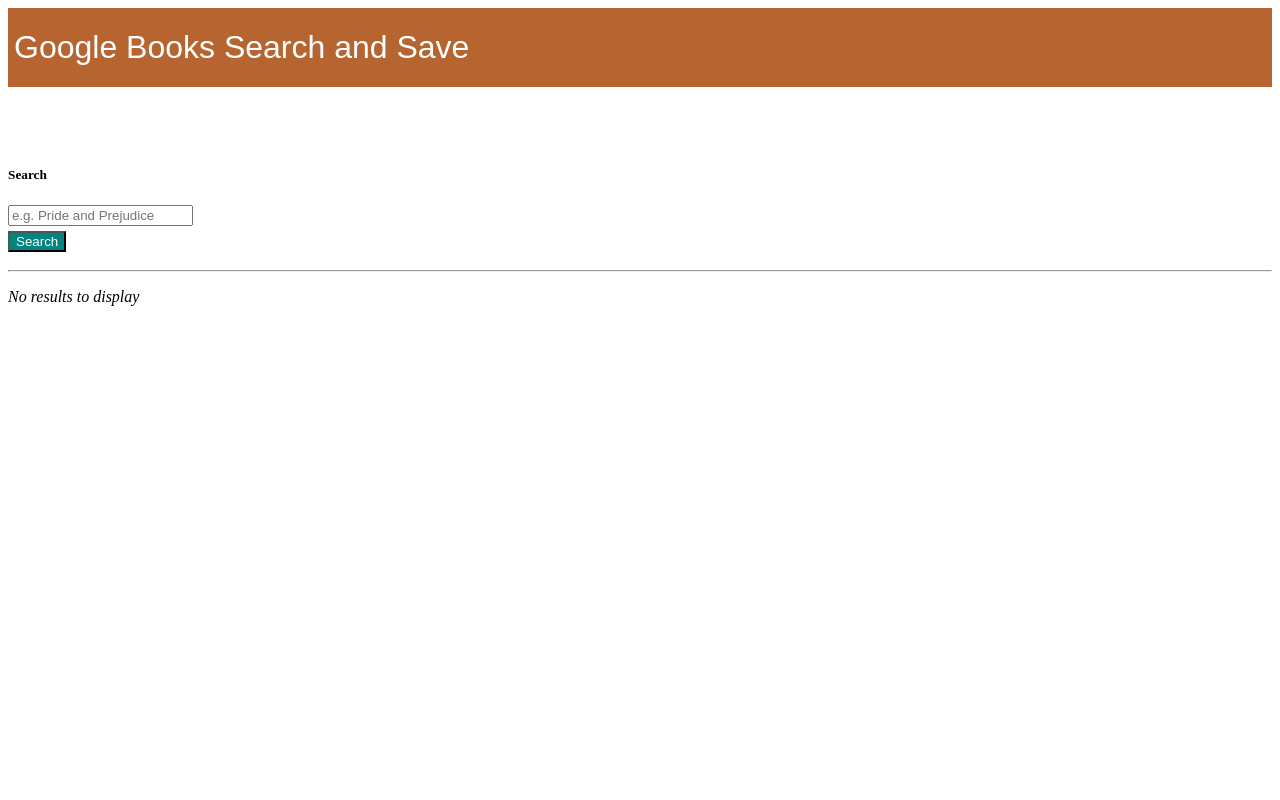
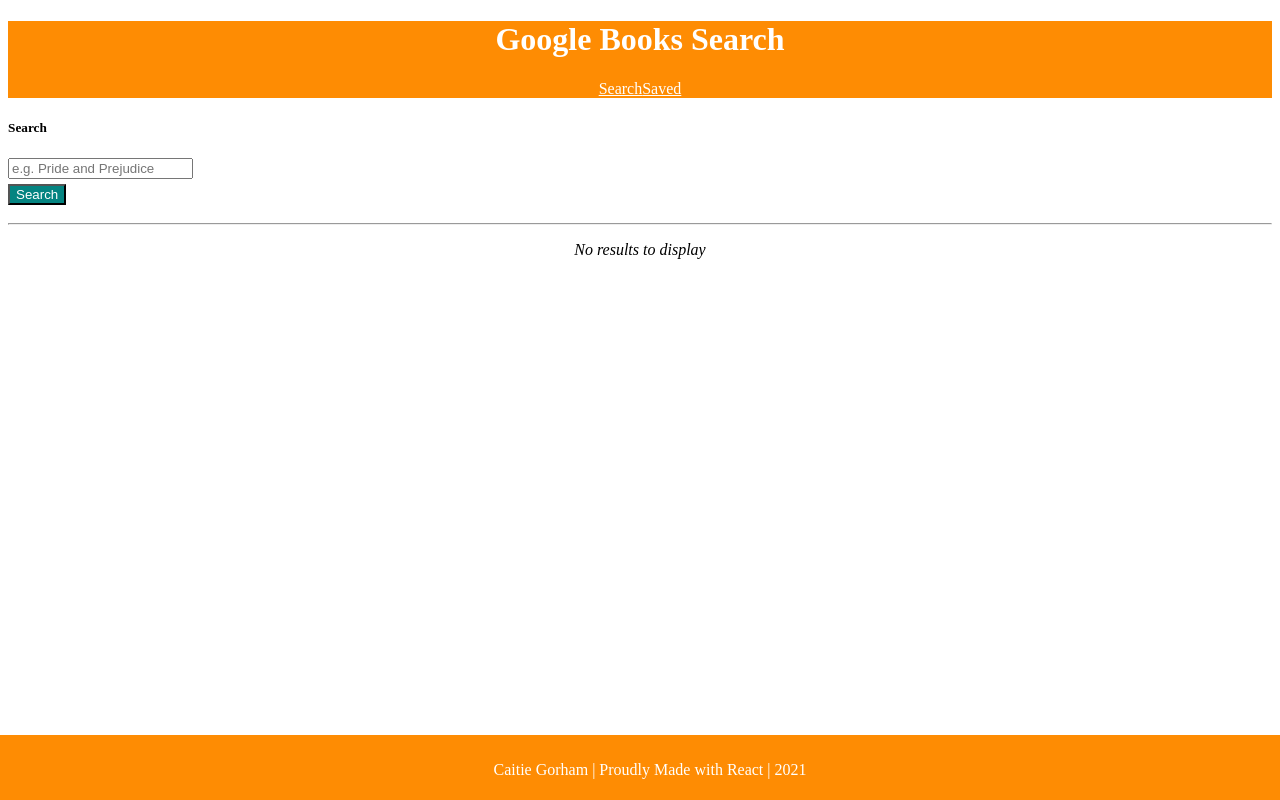
Before and after one commit to caitie-gorham/google-books, a React (Create React App) app in the folder client/: page / in a window 1280 px wide. Built offline with nearby package versions, Linux system fonts and the light colour scheme.

Commit message:
added correct components to display pages

```diff
--- a/client/src/App.js
+++ b/client/src/App.js
@@ -2,8 +2,9 @@
 import { BrowserRouter as Router, Route, Switch } from "react-router-dom";
 import Saved from "./Pages/Saved";
 import Search from "./Pages/Search";
-import Header from "./Components/Header";
-// import Footer from "./Components/Footer";
+// import Header from "./Components/Header";
+import Footer from "./Components/Footer";
+import Jumbotron from "./Components/Jumbotron";
 
 
 class App extends Component {
@@ -11,11 +12,13 @@
     return (
       <Router>
         <div>
-          <Header />
+          {/* <Header /> */}
+          <Jumbotron />
           <Switch>
             <Route exact path="/" component={Search} />
             <Route exact path="/saved" component={Saved} />
           </Switch>
+          <Footer />
         </div>
       </Router>
     );
```
